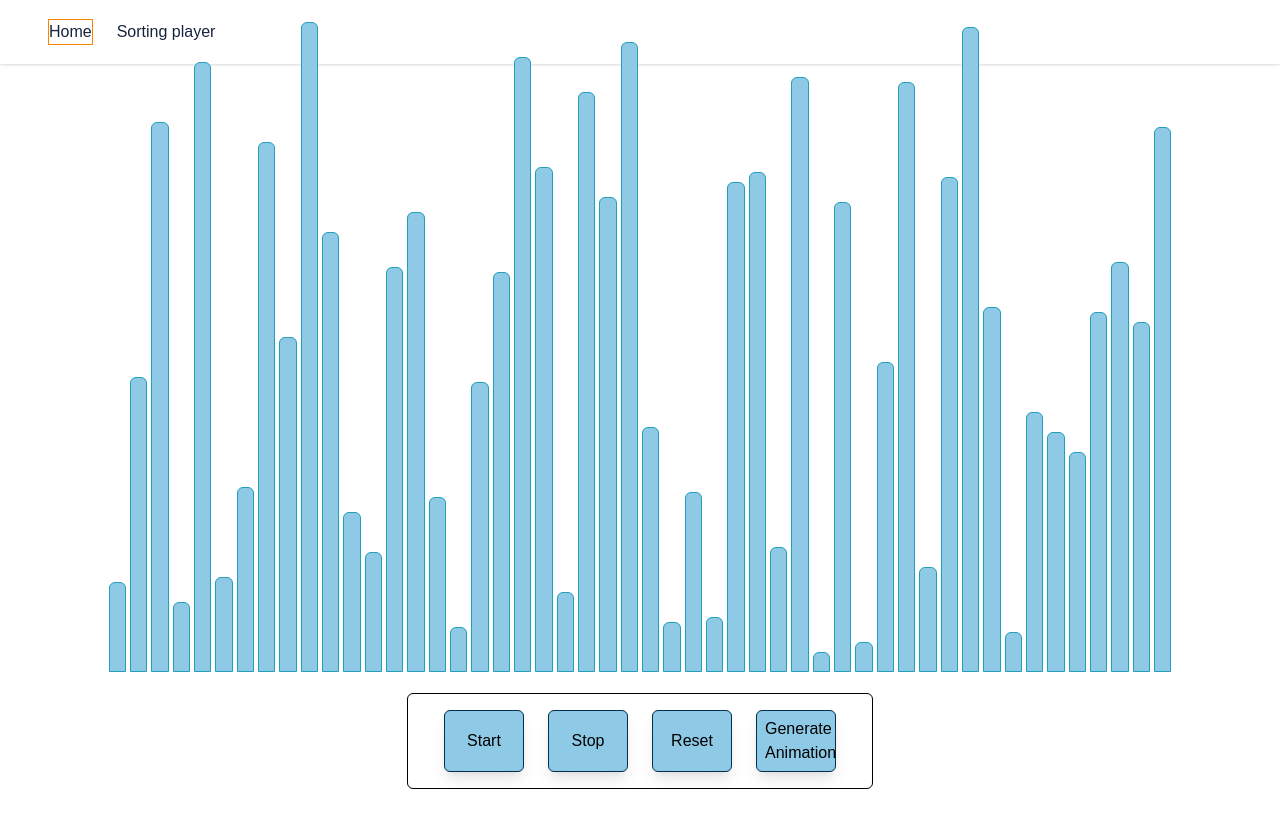
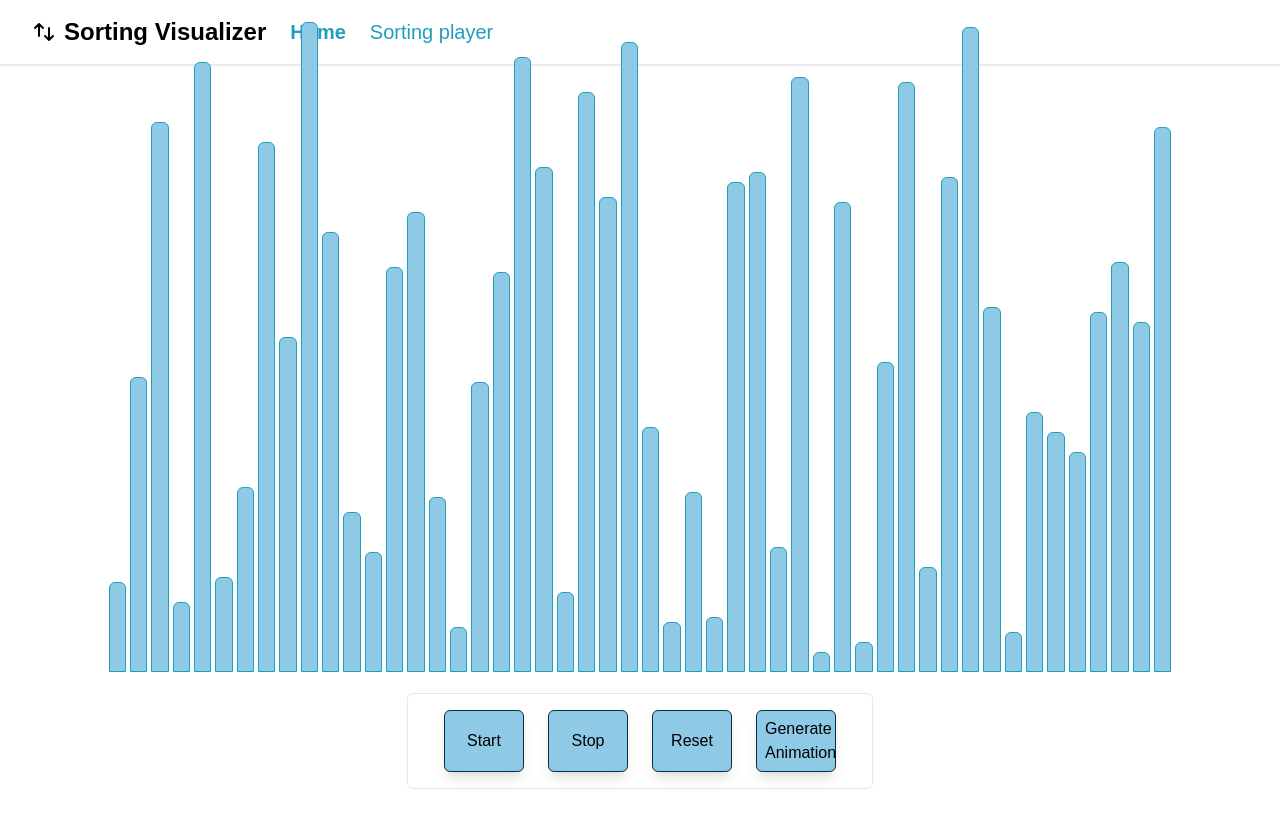
Before and after one commit to KorbenAU/sorting-visualizer-ii, a React (Create React App) app: page / in a window 1280 px wide. Shown: the top 828 px of the page. Built offline with nearby package versions, Linux system fonts and the light colour scheme.

Commit message:
update header

```diff
--- a/src/components/NavBar/NavBar.jsx
+++ b/src/components/NavBar/NavBar.jsx
@@ -7,13 +7,30 @@ const NavBar = ({ navConfig }) => {
             <div className="2xl:max-w-7xl md:max-w-8xl mx-auto px-4 sm:px-6 lg:px-8">
                 <div className="flex items-center justify-between h-16">
                     <div className="flex items-center">
-                        {/* <div className="flex-shrink-0">
-                            <img
+                        <div className="flex flex-shrink-0 flex-row items-center">
+                            <svg
+                                xmlns="http://www.w3.org/2000/svg"
+                                className="h-6 w-6"
+                                fill="none"
+                                viewBox="0 0 24 24"
+                                stroke="currentColor"
+                            >
+                                <path
+                                    stroke-linecap="round"
+                                    stroke-linejoin="round"
+                                    stroke-width="2"
+                                    d="M7 16V4m0 0L3 8m4-4l4 4m6 0v12m0 0l4-4m-4 4l-4-4"
+                                />
+                            </svg>
+                            <span className="px-2 text-2xl font-extrabold">
+                                Sorting Visualizer
+                            </span>
+                            {/* <img
                                 className="h-auto w-32"
                                 src="images/rb-logo.svg"
                                 alt="Resume bot logo"
-                            ></img>
-                        </div> */}
+                            ></img> */}
+                        </div>
                         <div className="hidden md:block">
                             <div className="ml-4 flex items-baseline space-x-6">
                                 {navConfig.map((item, index) => (
--- a/src/components/NavBar/NavItem.jsx
+++ b/src/components/NavBar/NavItem.jsx
@@ -5,8 +5,8 @@ const NavItem = ({ href, text }) => {
     return (
         <NavLink
             exact
-            className="text-rb-dark-blue text-base hover:border-10 hover:border-blue_dark"
-            activeClassName="text-blue_light border border-org_dark"
+            className="text-blue_dark text-xl hover:border-10 hover:border-blue_dark "
+            activeClassName="font-bold"
             to={href}
         >
             {text}
--- a/src/pages/SortingPlayerPage.jsx
+++ b/src/pages/SortingPlayerPage.jsx
@@ -32,10 +32,13 @@ const SortingPlayerPage = ({
         const playHandler = () => {
             const nextAnimationStep = it.next();
             if (nextAnimationStep.done) {
-        console.log('===============[animation is done!]=================');
+                console.log(
+                    '🚀 ~ file: SortingPlayerPage.jsx ~ line 35 ~ playHandler ~ done',
+                    nextAnimationStep.done
+                );
                 clearInterval(intervalID);
                 resetItemsState();
-        generateAnimation(selectSort);
+                generateAnimation(mergeSort);
             } else {
                 nextStep();
             }
@@ -64,7 +67,7 @@ const SortingPlayerPage = ({
                 }}
                 onPlay={play}
                 onStop={stopHandler}
-        onAnimationGen={() => generateAnimation(selectSort)}
+                onAnimationGen={() => generateAnimation(mergeSort)}
             />
         </div>
     );
@@ -84,7 +87,8 @@ const mapDispatchToProps = (dispatch) => {
         generateAnimation: (sortingFunc) =>
             dispatch(SortingActions.generateAnimation(sortingFunc)),
         switchItems: (indices) => dispatch(SortingActions.switchItems(indices)),
-    compareItems: (indices) => dispatch(SortingActions.compareItems(indices)),
+        compareItems: (indices) =>
+            dispatch(SortingActions.compareItems(indices)),
         nextStep: () => dispatch(SortingActions.nextStep()),
         resetItemsState: () => dispatch(SortingActions.resetItemsState()),
         start: () => dispatch(SortingActions.startPlay()),
--- a/src/store/reducers/SortingArray.js
+++ b/src/store/reducers/SortingArray.js
@@ -74,7 +74,10 @@ const changeItems = (index, newValue, state) => {
 };
 
 const SortingArrayReducer = (state = INITIAL_STATE, action) => {
-    console.log(action.type);
+    console.log(
+        '🚀 ~ file: SortingArray.js ~ line 77 ~ SortingArrayReducer ~ action',
+        action.type
+    );
     switch (action.type) {
         case Types.NEXT_STEP:
             const nextIndex = state.playingIndex + 1;
@@ -125,7 +128,6 @@ const SortingArrayReducer = (state = INITIAL_STATE, action) => {
             const animations = sortingFunc(
                 state.sortingItems.map((item) => item.value)
             );
-            console.log(animations);
             return {
                 ...state,
                 animationSteps: animations,
--- a/tailwind.config.js
+++ b/tailwind.config.js
@@ -1,17 +1,22 @@
-const Colors = require('tailwindcss/colors');
+const colors = require('tailwindcss/colors');
 
 module.exports = {
     purge: ['./src/**/*.{js,jsx,ts,tsx}', './public/index.html'],
     darkMode: false, // or 'media' or 'class'
     theme: {
+        fontFamily: {
+            sans: ['Graphik', 'sans-serif'],
+            serif: ['Merriweather', 'serif'],
+        },
+        extend: {
             colors: {
                 blue_dark: '#219ebc',
                 blue_light: '#8ecae6',
                 black: '#023047',
                 org_light: '#ffb703',
                 org_dark: '#fb8500',
-            white: Colors.white,
-            danger: Colors.danger,
+                white: colors.white,
+                danger: colors.danger,
                 'rb-dark-blue': '#18233D',
                 'rb-blue': '#3B82F6',
                 'rb-light-blue': '#D7E3FF',
@@ -19,17 +24,15 @@ module.exports = {
                 'rb-light-tan': '#FEEBD2',
                 'rb-tan': '#FEBE89',
             },
-        fontFamily: {
-            sans: ['Graphik', 'sans-serif'],
-            serif: ['Merriweather', 'serif'],
-        },
-        extend: {
             spacing: {
                 128: '32rem',
                 144: '36rem',
             },
             borderRadius: {
                 '4xl': '2rem',
+            },
+            boxShadow: {
+                'rb-blue': '0 10px 15px -3px rgba(59, 130, 246, .3)',
             },
         },
     },
```
Lines whose indentation alone changed are shown as unchanged.
